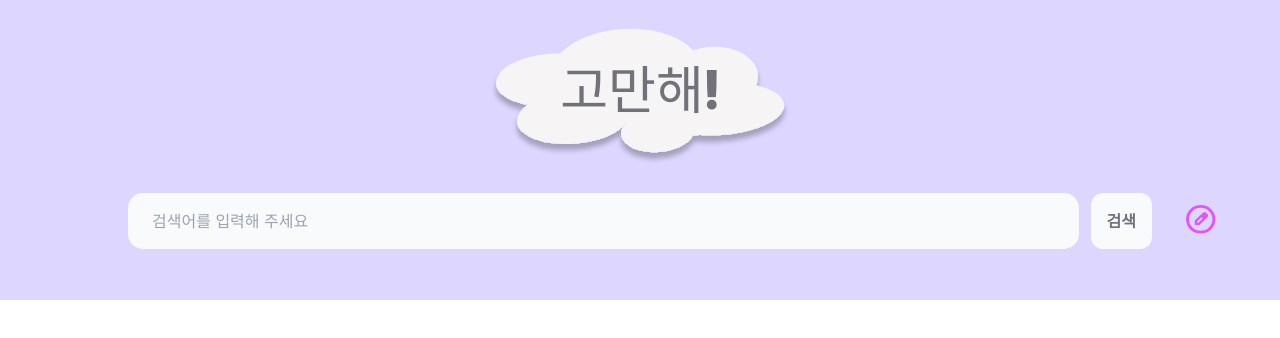
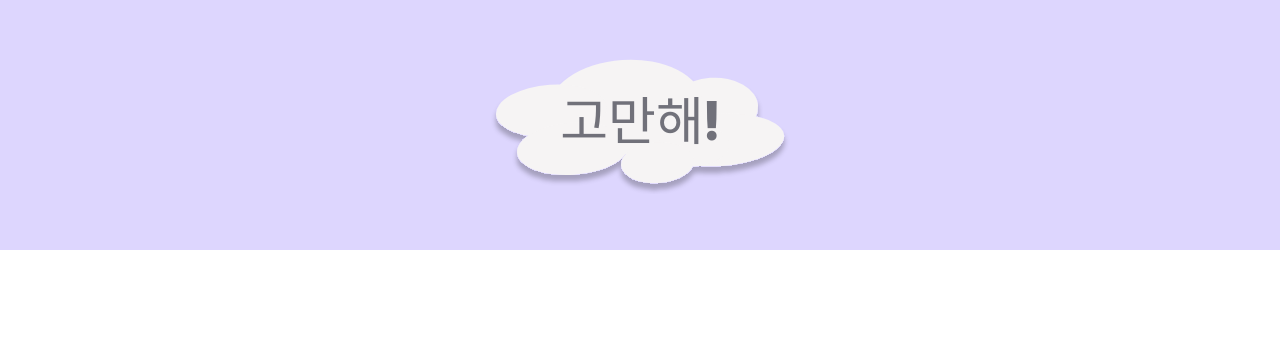
Before and after one commit to bjiwon324/goman, a Next.js app: page / in a window 1280 px wide. Shown: the top 338 px of the page. Built offline with nearby package versions, Linux system fonts and the light colour scheme.

Commit message:
fix: nav component ui

```diff
--- a/src/components/common/Nav/SearchForm/index.tsx
+++ b/src/components/common/Nav/SearchForm/index.tsx
@@ -1,15 +1,20 @@
-import React, { ChangeEvent, useState } from "react"
+import React, { ChangeEvent, FormEventHandler, useState } from "react"
 
 
  export default function SearchForm() {
-    const [value, setValue] = useState<string>('');
+  const [value, setValue] = useState<string>('');
 
-  const handleChange = (event: ChangeEvent<HTMLInputElement>) => {
-    setValue(event.target.value);
+  const handleChange = (e: ChangeEvent<HTMLInputElement>) => {
+    setValue(e.target.value);
+  }
+
+  const handleSubmit : FormEventHandler<HTMLFormElement> = (e) =>{
+    e.preventDefault()
+    console.log(e)
   }
 
     return (
-      <form className="flex justify-between w-[80vw] ">
+      <form onSubmit={handleSubmit} className="flex justify-between w-[80vw] ">
         <input
           type="search"
           value={value}
--- a/src/components/common/Nav/index.tsx
+++ b/src/components/common/Nav/index.tsx
@@ -1,15 +1,21 @@
 import Image from "next/image";
 import SearchForm from "./SearchForm";
+import Link from "next/link";
+
+  interface Props {
+    isListPage?:boolean
+  }
+
+  export default function Nav ({isListPage = false} : Props) {
 
 
-
-  export default function Nav () {
     return(
-        <nav className="w-[100vw] h-[300px] fixed top-0 bg-violet-200 mr-auto" >
-          <div className=" flex flex-col justify-center relative items-center gap-[30px] py-[25px]">
-           <h1 className="text-zinc-500 text-[52px] text-center w-[300px] py-[30px] bg-navCloud bg-cover bg-center">고만해!</h1>
-            <SearchForm/>
-            <button className="absolute bottom-[40px] right-[5vw]"><Image alt="글 작성하기" src={"/icons/Icon-pencil.svg"} width={30} height={30}/></button>
+        <nav className="w-[100vw] h-[250px] fixed top-0 flex flex-col justify-center  items-center bg-violet-200 mr-auto" >
+          <div className=" flex flex-col justify-center  items-center  relative gap-[30px] py-[25px]">
+           <h1 className={`text-zinc-500 text-[52px] text-center w-[300px] py-[30px] bg-navCloud bg-cover bg-center`}>고만해!</h1>
+         {isListPage&& <> <SearchForm/>
+            <Link href={'/'}><button className="absolute bottom-[40px] right-[5vw]"><Image alt="글 작성하기" src={"/icons/Icon-pencil.svg"} width={30} height={30}/>
+            </button></Link> </>}
           </div>
         </nav>)
     }
--- a/src/pages/index.tsx
+++ b/src/pages/index.tsx
@@ -3,7 +3,7 @@ import Nav from "@/components/common/Nav";
 export default function Home() {
   return (
     <>
-      <Nav/>
+      <Nav isListPage={false}/>
     </>
   );
 }
```
